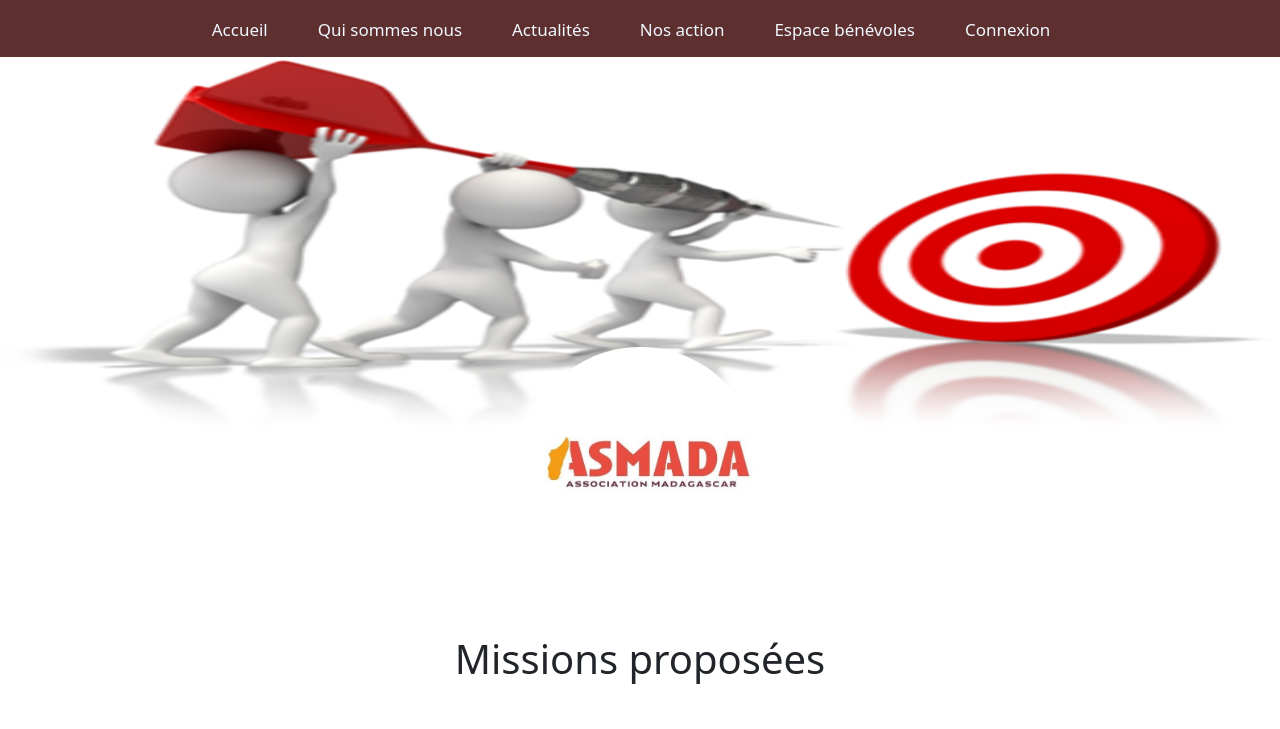
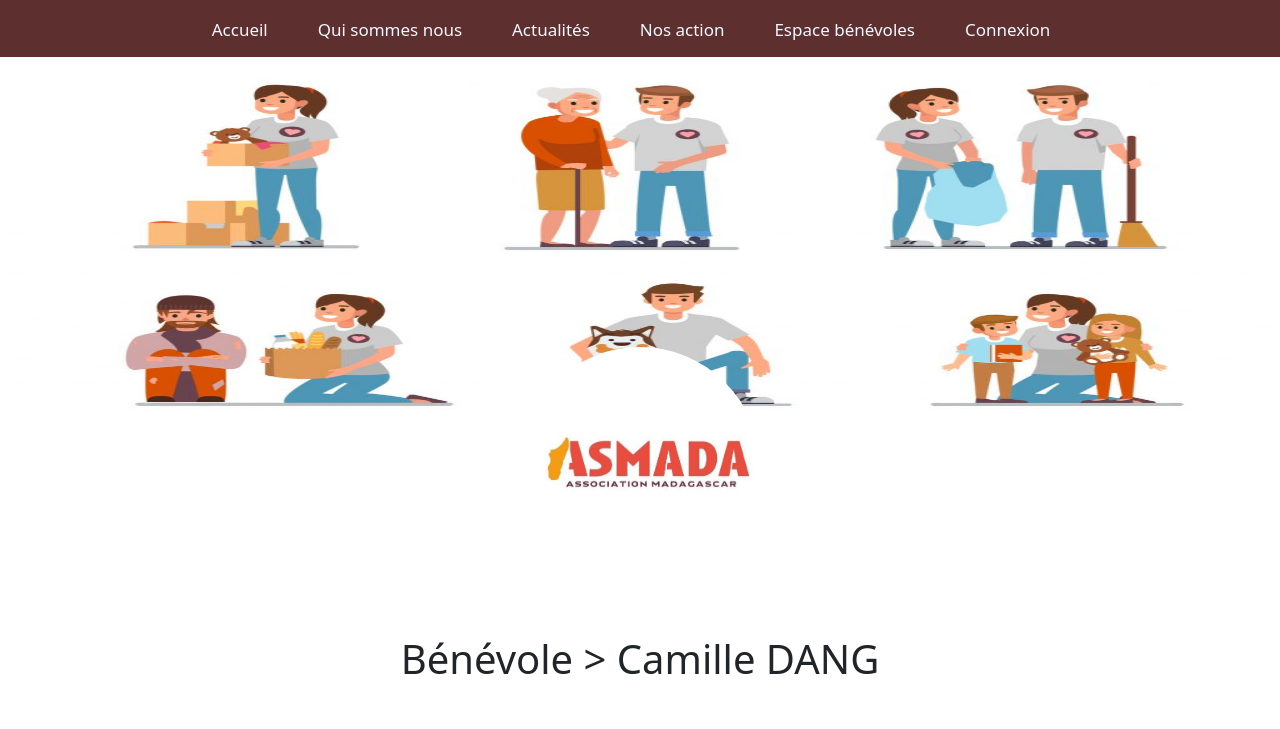
Before and after one commit to Vyvy20/Asmada-react, a React app: page / in a window 1280 px wide. Shown: the part 71-800 px from the top of the page. Built offline with nearby package versions, Linux system fonts and the light colour scheme.

Commit message:
Ajout image profil bénévole

```diff
--- a/src/Css/ProfilBenevole.css
+++ b/src/Css/ProfilBenevole.css
@@ -1,3 +1,40 @@
+.page-top{
+    width: 100%;
+}
+
+.Photo1{
+    width: 100%;
+    height: 370px;
+    object-fit: cover;
+}
+
+.Photo1Béné{
+    width: 100%;
+    height: 370px;
+
+}
+
+.Photo2{
+    width: 30%;
+    height: 30%;
+    border-radius: 666px;
+    margin-top: -80px;
+    width: 15rem;
+    height: 15rem;
+    object-fit: cover;
+}
+
+.logoAsmada{
+
+    position: relative;
+    text-align: center;
+    z-index: 2;
+}
+
+.resume-Titre{
+    text-align: center;
+}
+
 .MenuB {
     background-color: #C49990;
     width: 200px;
@@ -68,6 +105,7 @@
 
 .MsgBienvenue {
     color:#5E2F2F;
+    margin-left: 67px;
 }
 
 .Prenom, .Nom, .Tel, .Email, .SuppMdp, .ChangerMdp, .ConseilMission, .ContactConseiller{
--- a/src/components/App.js
+++ b/src/components/App.js
@@ -29,7 +29,7 @@ function App(){
       <div>
          <Header />
          <Nav/>
-         <Mission/>
+         <ProfileB/>
          <Footer />
       </div>
    );
--- a/src/components/ProfilBenevole.js
+++ b/src/components/ProfilBenevole.js
@@ -1,14 +1,27 @@
 import React, {Component} from 'react';
 import "../Css/ProfilBenevole.css"
+const Bene = new URL("../images/Bénévole.jpg", import.meta.url)
+const PictureAsmada = new URL("../images/Asmada.jpg", import.meta.url)
 
 function ProfilB() {
   return (
-    <div classname='ProfilGlobal'>
-      {/* Bloc des titres */}
-      <div className='TitreProfil'>
-        <h4 className='NomBenevole'> Bénévole {'>'} Camille DANG</h4>
-        <hr className='SepProfil'></hr>
-      </div>
+    <div className="page-top">
+
+    <div>
+        <img className="Photo1Béné" src={Bene} />
+    </div>
+    <div className="logoAsmada">
+        <img className="Photo2" src={PictureAsmada} />
+    </div><br/><br/>
+
+     <section className="resume-Titre">
+
+        <div className="resume-section-content">
+            <h1 className="Titre">
+            Bénévole {'>'} Camille DANG
+            </h1>
+        </div><br/><br/>
+    </section>
 
       {/* Contenu du profil contenant le menu, les informations du bénévoles et un bloc pour candidater */}
       <div className='ContenuProfil'>
```
